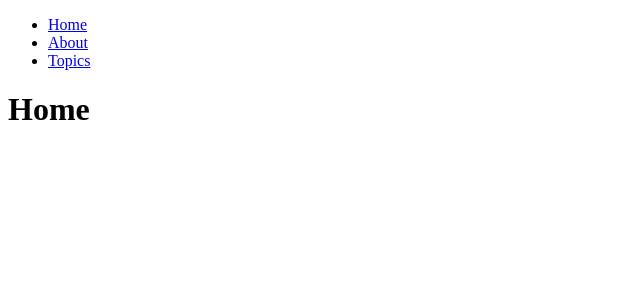
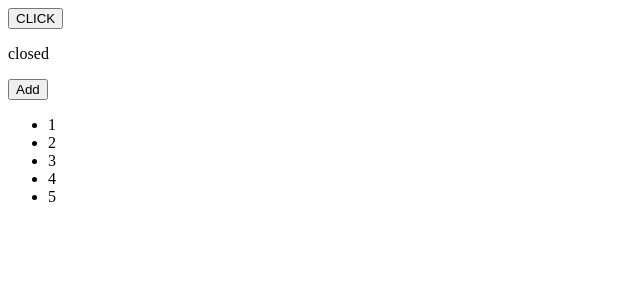
Before and after one commit to m26unkwn/React-Practice, a React (Create React App) app: page / in a window 1280 px wide. Shown: the top 300 px of the page, without its empty margins (0-640 px from the left). Built offline with nearby package versions, Linux system fonts and the light colour scheme.

Commit message:
just state

```diff
--- a/src/App.js
+++ b/src/App.js
@@ -1,25 +1,30 @@
-import React from "react";
-import { BrowserRouter as Router, Switch, Route } from "react-router-dom";
-import { Header } from "./components/Header";
-import { About } from "./components/About";
-import { Home } from "./components/Home";
-import { Topics } from "./components/Topics";
-export default function App() {
+import React, { useState } from "react";
+
+import { NumberList } from "./components/NumberList";
+
+const App = () => {
+  const [open, setOpen] = useState(false);
+
+  const buttonToggle = () => {
+    setOpen(!open);
+  };
+
+  const [numbers, setNumbers] = useState([1, 2, 3, 4, 5]);
+
+  const incrementNumber = () => {
+    const endNumber = numbers[numbers.length - 1];
+    setNumbers([...numbers, endNumber + 1]);
+  };
   return (
-    <Router>
-      <Header />
+    <div>
+      <button onClick={buttonToggle}>CLICK</button>
+      <p>{open ? "opened" : "closed"}</p>
+      <button onClick={incrementNumber}>Add</button>
+      <ul>
+        <NumberList numbers={numbers} />
+      </ul>
+    </div>
+  );
+};
 
-      <Switch>
-        <Route path='/about'>
-          <About />
-        </Route>
-        <Route path='/topics'>
-          <Topics />
-        </Route>
-        <Route path='/'>
-          <Home />
-        </Route>
-      </Switch>
-    </Router>
-  );
-}
+export default App;
--- /dev/null
+++ b/src/components/NumberList.js
@@ -0,0 +1,11 @@
+import React from "react";
+
+export const NumberList = (props) => {
+  return (
+    <div>
+      {props.numbers.map((number) => (
+        <li>{number}</li>
+      ))}
+    </div>
+  );
+};
--- a/src/components/TopicHeader.js
+++ b/src/components/TopicHeader.js
@@ -5,14 +5,16 @@ export const TopicHeader = () => {
   let match = useRouteMatch();
   return (
     <div>
-      <h2>Topics</h2>
+      <h2>Choose Topic</h2>
 
       <ul>
         <li>
-          <Link to={`${match.url}/components`}>Components</Link>
+          <Link to={`${match.url}/componentsawtawtawt`}>Components</Link>
         </li>
         <li>
-          <Link to={`${match.url}/props-v-state`}>Props v. State</Link>
+          <Link to={`${match.url}/props-v-stateawetawtawt`}>
+            Props v. State
+          </Link>
         </li>
       </ul>
     </div>
```
